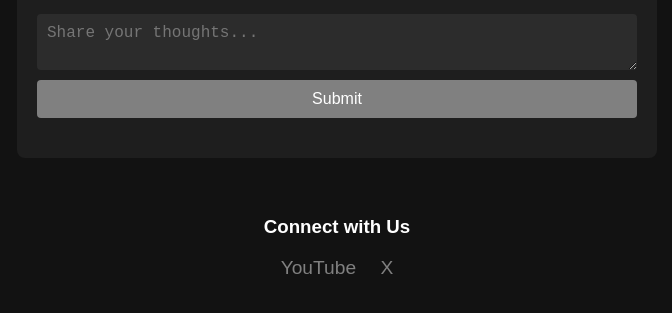
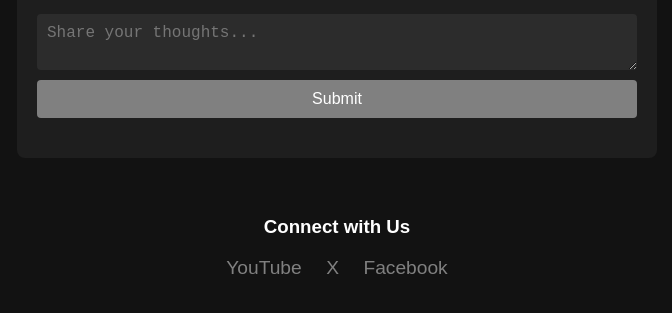
Before and after one commit to PhinixOre/Phoenix-Ore, a plain HTML site: page index.html in a window 1280 px wide. Shown: the part 305-618 px from the top of the page, without its empty margins (303-975 px from the left). Drawn offline with Linux system fonts and the light colour scheme.

Commit message:
Update index.html

```diff
--- a/index.html
+++ b/index.html
@@ -28,6 +28,7 @@
         <div class="social-links">
             <a href="https://www.youtube.com/channel/UCWaLwp4a0crdyRoAcmWvXgQ" target="blank">YouTube</a>
             <a href="https://x.com/phinixore" target="blank">X</a>
+            <a href="https://www.facebook.com/profile.php?id=61564821164586" target="blank">Facebook</a>
 
         </div>
     </footer>
```
